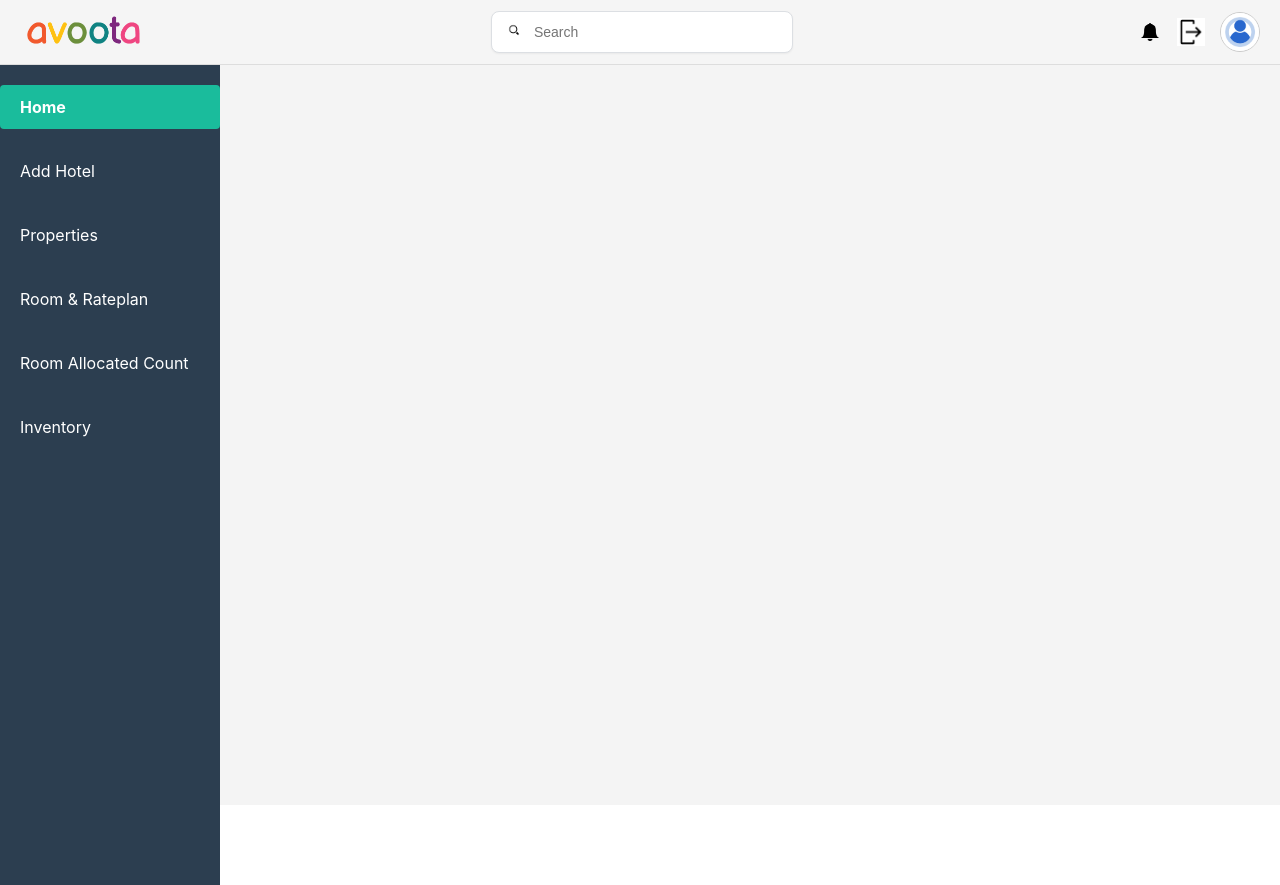
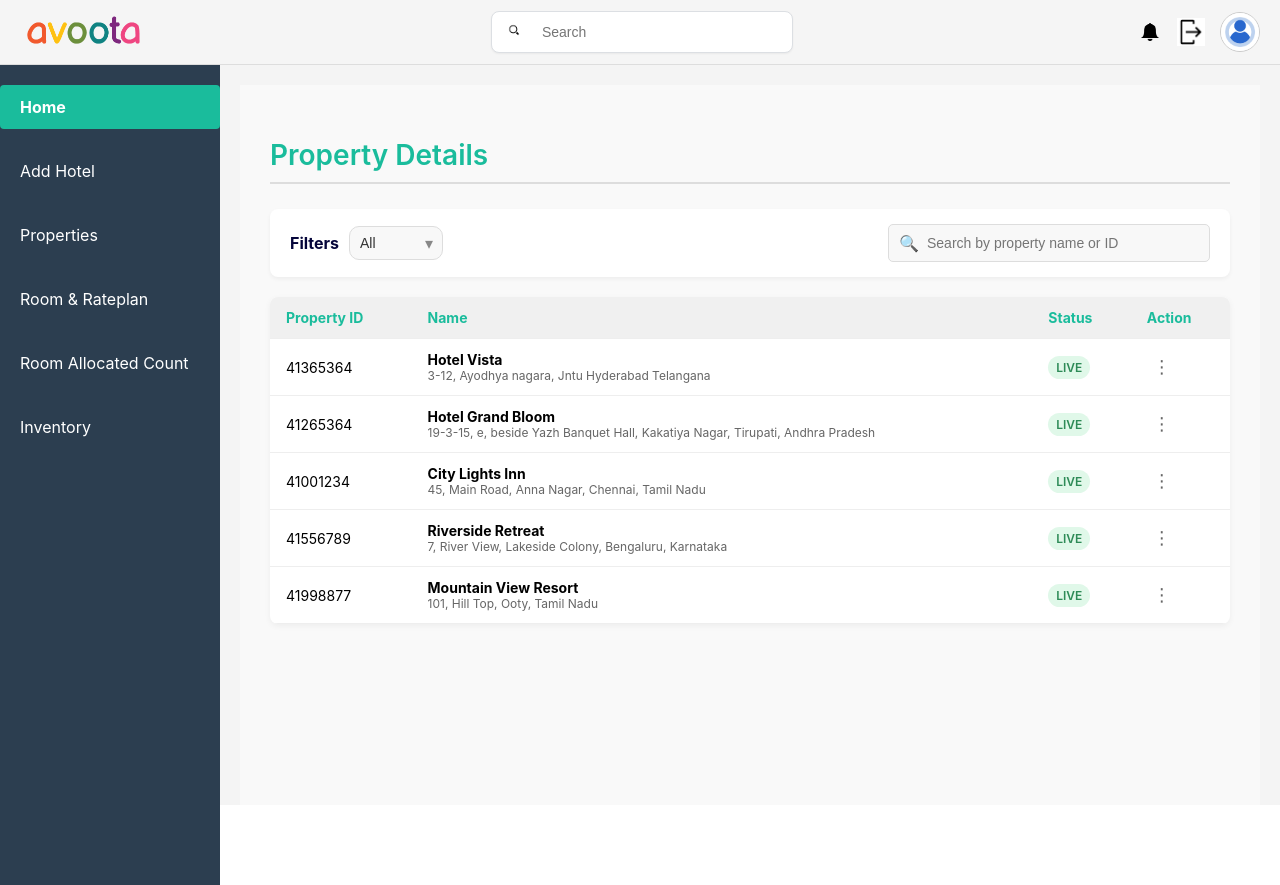
Before and after one commit to Pranav-sai02/inventory--frontend, a React (Create React App) app: page /properties in a window 1280 px wide. Built offline with nearby package versions, Linux system fonts and the light colour scheme.

Commit message:
Add back button to AddHotel page and fix navigation

```diff
--- a/src/App.css
+++ b/src/App.css
@@ -12,11 +12,12 @@
 }
 
 .content-area {
-  flex: 1;
+   flex: 1;
+  display: block;
   padding: 20px;
   background-color: #f4f4f4;
   overflow-y: auto;
-   min-width: 0;
+
 }
 .sidebar {
   width: 220px;
--- a/src/App.tsx
+++ b/src/App.tsx
@@ -1,10 +1,11 @@
 import React, { useState } from 'react';
 import { Routes, Route } from 'react-router-dom';
-import Sidebar from './Components/sidebar/Sidebar';
-import Navbar from './Components/navbar/Navbar';
-import AddHotel from './Components/addHotel/AddHotel';
+import Sidebar from './components/sidebar/Sidebar';
+import Navbar from './components/navbar/Navbar';
+import AddHotel from './components/addHotel/AddHotel';
 
 import './App.css';
+import PropertiesPage from './pages/PropertiesPage';
 
 const App: React.FC = () => {
   const [activeMenuItem, setActiveMenuItem] = useState('Home');
@@ -30,6 +31,7 @@ const App: React.FC = () => {
           <Routes>
             <Route path="/add-hotel" element={<AddHotel />} />
             {/* Add other routes like Home, Properties, etc. */}
+             <Route path="/properties" element={<PropertiesPage/>} />
           </Routes>
         </div>
       </div>
--- a/src/Components/addHotel/AddHotel.css
+++ b/src/Components/addHotel/AddHotel.css
@@ -93,3 +93,14 @@
   text-decoration: none;
   display: block;
 }
+.back-button {
+  font-size: 16px;
+  color: #004d40;
+  cursor: pointer;
+  margin-bottom: 20px;
+  display: inline-block;
+  font-weight: 500;
+}
+.back-button:hover {
+  text-decoration: underline;
+}
--- /dev/null
+++ b/src/Components/propertyTable/PropertyFilters.css
@@ -0,0 +1,74 @@
+
+.property-filters {
+  display: flex;
+  justify-content: space-between;
+  align-items: center;
+  margin-bottom: 20px;
+  padding: 15px 20px;
+  background-color: #fff;
+  border-radius: 8px;
+  box-shadow: 0 2px 4px rgba(0, 0, 0, 0.05);
+}
+
+.filter-section {
+  display: flex;
+  align-items: center;
+  gap: 10px;
+}
+
+.filter-label {
+  font-weight: bold;
+  color: rgb(5, 5, 58);
+}
+
+.custom-select-wrapper {
+  position: relative;
+  display: inline-block;
+}
+
+.filter-dropdown {
+  padding: 8px 30px 8px 10px;
+  border: 1px solid #ddd;
+  border-radius: 10px;
+  background-color: #f8f8f8;
+  appearance: none;
+  -webkit-appearance: none;
+  -moz-appearance: none;
+  cursor: pointer;
+  font-size: 14px;
+  color: #333;
+}
+
+.select-arrow {
+  position: absolute;
+  right: 10px;
+  top: 50%;
+  transform: translateY(-50%);
+  pointer-events: none;
+  color: #888;
+}
+
+.search-section {
+  display: flex;
+  align-items: center;
+  border: 1px solid #ddd;
+  border-radius: 5px;
+  padding: 5px 10px;
+  background-color: #f8f8f8;
+  width: 300px;
+}
+
+.search-icon {
+  margin-right: 8px;
+  color: #888;
+  font-size: 16px;
+}
+
+.search-section input {
+  border: none;
+  outline: none;
+  flex-grow: 1;
+  padding: 5px 0;
+  background-color: transparent;
+  font-size: 14px;
+}
--- /dev/null
+++ b/src/Components/propertyTable/PropertyFilters.tsx
@@ -0,0 +1,58 @@
+// src/components/PropertyFilters.tsx
+import React, { useState } from 'react';
+import './PropertyFilters.css';
+
+interface PropertyFiltersProps {
+  onSearch: (query: string) => void;
+  onFilterChange: (filter: string) => void;
+  currentFilter: string;
+}
+
+const PropertyFilters: React.FC<PropertyFiltersProps> = ({
+  onSearch,
+  onFilterChange,
+  currentFilter,
+}) => {
+  const [searchQuery, setSearchQuery] = useState('');
+
+  const handleSearchChange = (e: React.ChangeEvent<HTMLInputElement>) => {
+    setSearchQuery(e.target.value);
+    onSearch(e.target.value);
+  };
+
+  const handleFilterSelect = (e: React.ChangeEvent<HTMLSelectElement>) => {
+    onFilterChange(e.target.value);
+  };
+
+  return (
+    <div className="property-filters">
+      <div className="filter-section">
+        <span className="filter-label">Filters</span>
+        <div className="custom-select-wrapper">
+          <select
+            value={currentFilter}
+            onChange={handleFilterSelect}
+            className="filter-dropdown"
+          >
+            <option value="All">All</option>
+            <option value="LIVE">Live</option>
+            <option value="INACTIVE">Inactive</option>
+            <option value="PENDING">Pending</option>
+          </select>
+          <span className="select-arrow">&#9662;</span>
+        </div>
+      </div>
+      <div className="search-section">
+        <span className="search-icon">&#128269;</span>
+        <input
+          type="text"
+          placeholder="Search by property name or ID"
+          value={searchQuery}
+          onChange={handleSearchChange}
+        />
+      </div>
+    </div>
+  );
+};
+
+export default PropertyFilters;
--- /dev/null
+++ b/src/Components/propertyTable/PropertyTable.css
@@ -0,0 +1,70 @@
+
+.property-table-container {
+  background-color: #fff;
+  border-radius: 8px;
+  overflow-x: auto;
+  box-shadow: 0 2px 6px rgba(0, 0, 0, 0.05);
+}
+
+table {
+  width: 100%;
+  border-collapse: collapse;
+  font-size: 14px;
+}
+
+thead {
+  background-color: #f0f0f0;
+}
+
+th{
+     color: #1abc9c;
+     padding: 12px 16px;
+  text-align: left;
+  border-bottom: 1px solid #eee;
+}
+td {
+  padding: 12px 16px;
+  text-align: left;
+  border-bottom: 1px solid #eee;
+}
+
+.property-name {
+  font-weight: bold;
+}
+
+.property-address {
+  font-size: 12px;
+  color: #666;
+}
+
+.property-status {
+  padding: 4px 8px;
+  border-radius: 12px;
+  font-size: 12px;
+  font-weight: 600;
+  display: inline-block;
+  text-transform: capitalize;
+}
+
+.status-live {
+  background-color: #e0f8e9;
+  color: #2e8b57;
+}
+
+.status-inactive {
+  background-color: #f8e0e0;
+  color: #a94442;
+}
+
+.status-pending {
+  background-color: #fff7e0;
+  color: #a67c00;
+}
+
+.action-button {
+  background: none;
+  border: none;
+  font-size: 18px;
+  cursor: pointer;
+  color: #666;
+}
--- /dev/null
+++ b/src/Components/propertyTable/PropertyTable.tsx
@@ -0,0 +1,52 @@
+// src/components/PropertyTable.tsx
+import React from 'react';
+import { Property } from '../../type/Property';
+import './PropertyTable.css';
+
+interface PropertyTableProps {
+  properties: Property[];
+  onActionClick: (propertyId: string) => void;
+}
+
+const PropertyTable: React.FC<PropertyTableProps> = ({ properties, onActionClick }) => {
+  return (
+    <div className="property-table-container">
+      <table>
+        <thead>
+          <tr>
+            <th>Property ID</th>
+            <th>Name</th>
+            <th>Status</th>
+            <th>Action</th>
+          </tr>
+        </thead>
+        <tbody>
+          {properties.map((property) => (
+            <tr key={property.id}>
+              <td>{property.id}</td>
+              <td>
+                <div className="property-name">{property.name}</div>
+                <div className="property-address">{property.address}</div>
+              </td>
+              <td>
+                <span className={`property-status status-${property.status.toLowerCase()}`}>
+                  {property.status}
+                </span>
+              </td>
+              <td>
+                <button
+                  className="action-button"
+                  onClick={() => onActionClick(property.id)}
+                >
+                  &#x22EE;
+                </button>
+              </td>
+            </tr>
+          ))}
+        </tbody>
+      </table>
+    </div>
+  );
+};
+
+export default PropertyTable;
--- /dev/null
+++ b/src/pages/PropertiesPage.css
@@ -0,0 +1,23 @@
+/* Container for the whole page */
+.properties-page {
+  padding: 30px;
+  max-width: 1200px;
+  margin: 0 auto;
+  background-color: #f9f9f9;
+  min-height: 100vh;
+}
+
+/* Page header */
+.page-header {
+  margin-bottom: 25px;
+
+  text-align: left;
+}
+
+.page-header h2 {
+  font-size: 28px;
+   color: #1abc9c;
+  font-weight: 600;
+  border-bottom: 2px solid #ddd;
+  padding-bottom: 10px;
+}
--- /dev/null
+++ b/src/pages/PropertiesPage.tsx
@@ -0,0 +1,87 @@
+// src/pages/PropertiesPage.tsx
+import React, { useState } from 'react';
+import PropertyTable from '../components/propertyTable/PropertyTable';
+import PropertyFilters from '../components/propertyTable/PropertyFilters';
+import { Property, PropertyStatus } from '../type/Property';
+
+
+import './PropertiesPage.css';
+
+const PropertiesPage: React.FC = () => {
+  const staticData: Property[] = [
+    {
+      id: '41365364',
+      name: 'Hotel Vista',
+      address: '3-12, Ayodhya nagara, Jntu Hyderabad Telangana',
+      status:PropertyStatus.LIVE,
+    },
+    {
+      id: '41265364',
+      name: 'Hotel Grand Bloom',
+      address: '19-3-15, e, beside Yazh Banquet Hall, Kakatiya Nagar, Tirupati, Andhra Pradesh',
+      status:PropertyStatus.LIVE,
+    },
+    {
+      id: '41001234',
+      name: 'City Lights Inn',
+      address: '45, Main Road, Anna Nagar, Chennai, Tamil Nadu',
+      status:PropertyStatus.LIVE,
+    },
+    {
+      id: '41556789',
+      name: 'Riverside Retreat',
+      address: '7, River View, Lakeside Colony, Bengaluru, Karnataka',
+    status:PropertyStatus.LIVE,
+    },
+    {
+      id: '41998877',
+      name: 'Mountain View Resort',
+      address: '101, Hill Top, Ooty, Tamil Nadu',
+      status:PropertyStatus.LIVE,
+    },
+  ];
+
+  const [searchQuery, setSearchQuery] = useState('');
+  const [currentFilter, setCurrentFilter] = useState('All');
+
+  const filteredProperties = staticData.filter((property) => {
+    const matchesFilter = currentFilter === 'All' || property.status === currentFilter;
+    const matchesSearch =
+      property.name.toLowerCase().includes(searchQuery.toLowerCase()) ||
+      property.id.includes(searchQuery);
+    return matchesFilter && matchesSearch;
+  });
+
+  const handleSearch = (query: string) => {
+    setSearchQuery(query);
+  };
+
+  const handleFilterChange = (filter: string) => {
+    setCurrentFilter(filter);
+  };
+
+  const handleActionClick = (propertyId: string) => {
+    alert(`Action clicked for property ID: ${propertyId}`);
+  };
+
+  return (
+    <div className="properties-page">
+      <div className="page-header">
+        <h2>Property Details</h2>
+      </div>
+
+      <PropertyFilters
+        onSearch={handleSearch}
+        onFilterChange={handleFilterChange}
+        currentFilter={currentFilter}
+      />
+
+      <PropertyTable
+        properties={filteredProperties}
+        onActionClick={handleActionClick}
+      />
+    </div>
+  );
+};
+
+export default PropertiesPage;
--- /dev/null
+++ b/src/type/Property.ts
@@ -0,0 +1,30 @@
+
+
+// Type alias for property IDs for clarity
+export type PropertyId = string;
+
+// Enum for robust status management
+export enum PropertyStatus {
+  LIVE = 'LIVE',
+  INACTIVE = 'INACTIVE',
+  PENDING = 'PENDING',
+  DRAFT = 'DRAFT', // Example additional status
+  REJECTED = 'REJECTED', // Example additional status
+}
+
+// Interface for a single Property object
+export interface Property {
+  id: PropertyId;
+  name: string;
+  address: string;
+  status: PropertyStatus;
+  // You can add more fields here as your data model expands
+  // For example:
+  // createdDate?: string;
+  // lastUpdated?: string;
+  // contactPerson?: string;
+  // phoneNumber?: string;
+}
+
+// Optional: Derived types for specific use cases (e.g., creating a new property)
+// export type NewProperty = Omit<Property, 'id' | 'status'>;
```
Also changed, not shown: src/Components/addHotel/AddHotel.tsx (+15 -17 lines).
